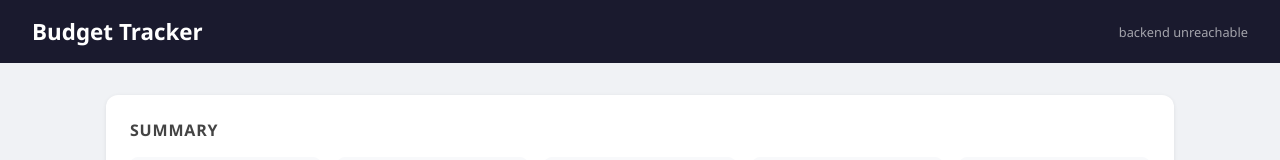
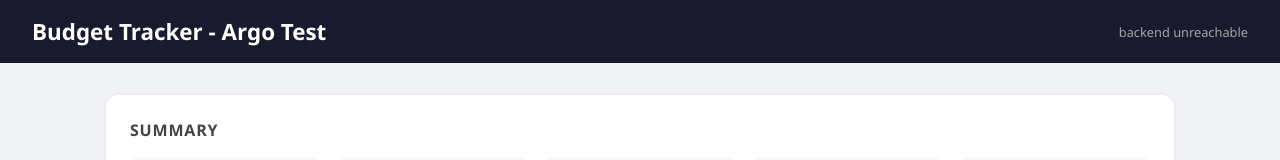
Before and after one commit to dkacza/budget-tracker, a plain HTML site: page frontend/index.html in a window 1280 px wide. Shown: the top 160 px of the page. Drawn offline with Linux system fonts and the light colour scheme; no server answers.

Commit message:
Argo Test

```diff
--- a/frontend/index.html
+++ b/frontend/index.html
@@ -172,7 +172,7 @@
 <body>
 
 <header>
-  <h1>Budget Tracker</h1>
+  <h1>Budget Tracker - Argo Test</h1>
   <span class="version" id="version-label">loading...</span>
 </header>
 
```
